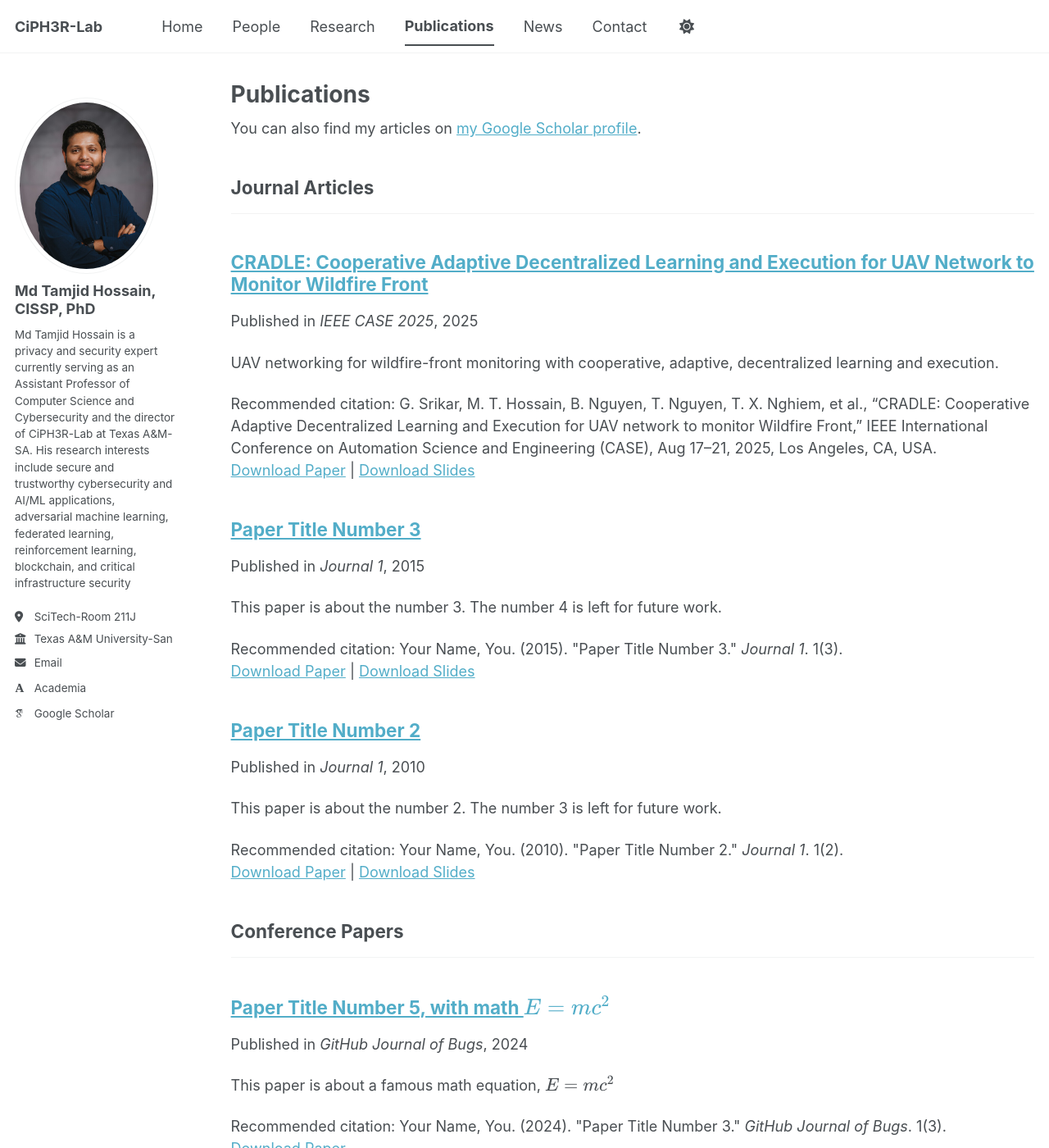
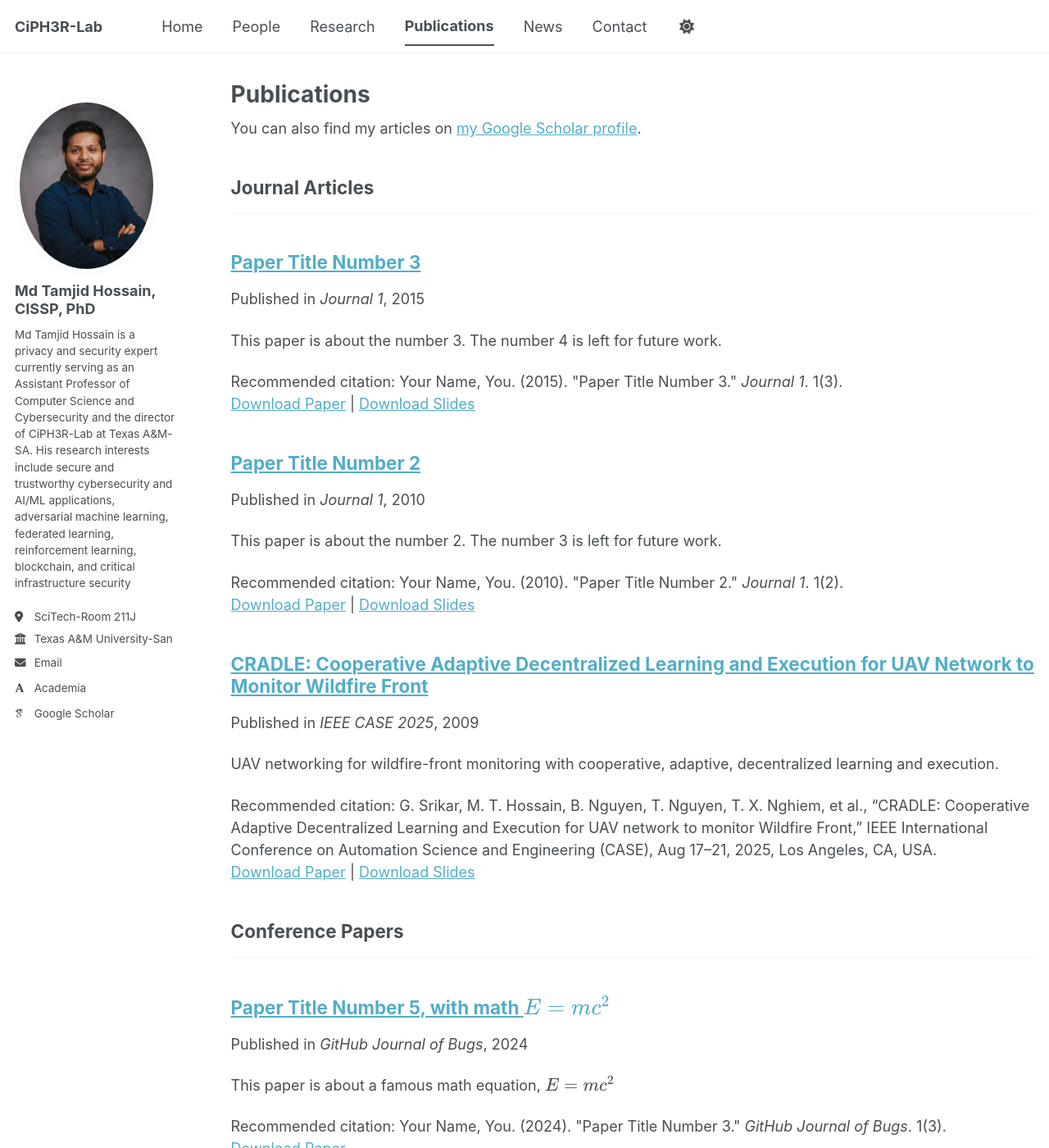
Before and after one commit to ciph3rLab/ciph3rLab.github.io, a Jekyll site: the page built from _pages/publications.html, in a window 1280 px wide and 1400 px high. Shown: the whole window at 82% size. Built offline with Jekyll 4.4.1, drawn with Linux system fonts in a browser that asks for light colours; some web fonts are replaced; a script bundle is joined from its source files by our own code; library files that are not in the unit come from our copies.

Commit message:
year info updated

```diff
--- a/_publications/2009-10-01-paper-title-number-1.md
+++ b/_publications/2009-10-01-paper-title-number-1.md
@@ -4,7 +4,6 @@ collection: publications
 category: manuscripts
 permalink: /publication/2025-01-01-cradle-uav-wildfire
 excerpt: "UAV networking for wildfire-front monitoring with cooperative, adaptive, decentralized learning and execution."
-date: 2025-01-01
 venue: "IEEE CASE 2025"
 paperurl: ""
 slidesurl: ""
```
